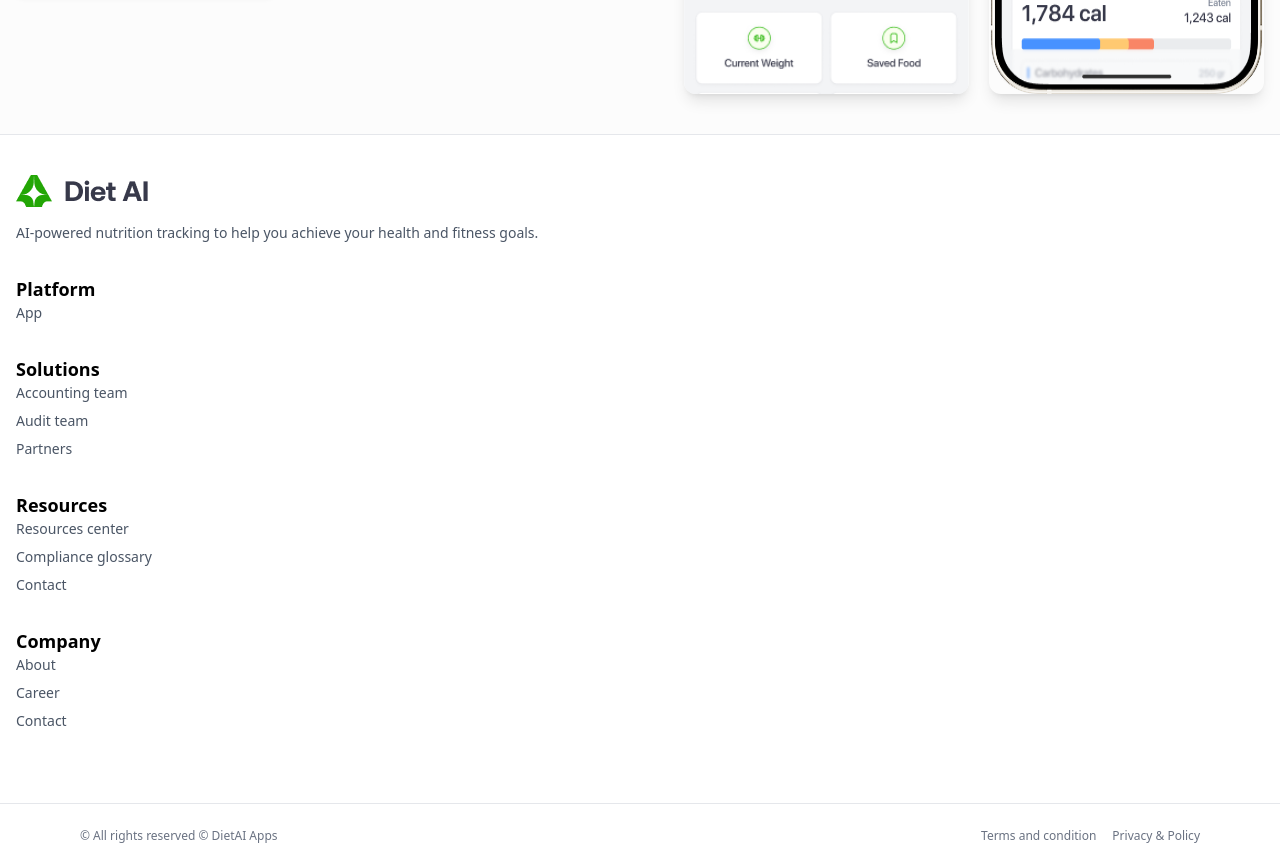
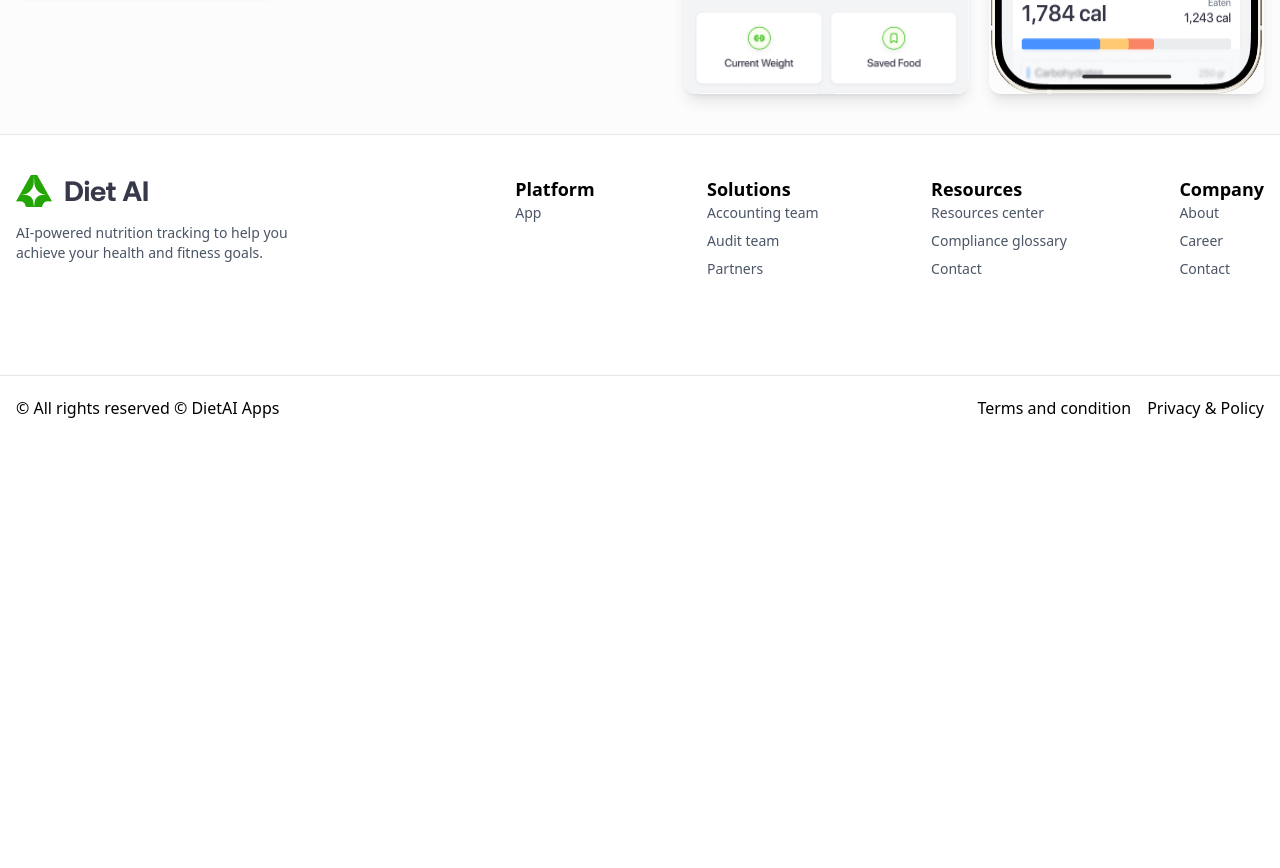
Before and after one commit to xnafi/diet-ai, a Next.js app: page / in a window 1280 px wide. Shown: the part 3000-3868 px from the top of the page. After the commit the page ends 3440 px from the top, so only its background shows below. Built offline with nearby package versions, Linux system fonts and the light colour scheme.

Commit message:
footer done

```diff
--- a/src/components/TrackNutrition/TrackNutrition.jsx
+++ b/src/components/TrackNutrition/TrackNutrition.jsx
@@ -33,7 +33,6 @@ export default function TrackNutrition() {
         </p>
       </div>
 
-      {/* Grid Layout */}
       {/* Grid Layout */}
       <div className="grid md:grid-cols-2 gap-6">
         {/* Photo Recognition */}
--- a/src/components/shared/Footer.jsx
+++ b/src/components/shared/Footer.jsx
@@ -5,12 +5,12 @@ import Link from "next/link";
 export default function Footer() {
   return (
     <footer className="bg-white border-t border-gray-200">
-      <div className="container grid gap-8 text-sm">
+      <div className="container grid md:flex justify-between gap-8 text-sm">
         {/* Logo + Intro */}
-        <div className="md:col-span-1 space-y-4">
+        <div className="md:col-span-1 space-y-4 max-w-sm">
           <div className="flex items-center gap-2">
             {/* Logo */}
-            <Link href="/">
+            <Link href="/" className="paraText cursor-pointer" nk href="/">
               <Image
                 src={logo}
                 width={137}
@@ -21,54 +21,56 @@ export default function Footer() {
             </Link>
           </div>
           <p className="text-gray-600 text-sm">
-            AI-powered nutrition tracking to help you achieve your health and
-            fitness goals.
+            AI-powered nutrition tracking to help you <br /> achieve your health
+            and fitness goals.
           </p>
         </div>
 
         {/* Links */}
+        <div className="flex justify-between w-[60%] flex-col md:flex-row space-y-6 md:space-y-6">
           <div>
             <h4 className="text-lg font-semibold">Platform</h4>
             <ul className="space-y-2 text-gray-600">
-            <li>App</li>
+              <li className="paraText cursor-pointer">App</li>
             </ul>
           </div>
 
           <div>
             <h4 className="text-lg font-semibold">Solutions</h4>
             <ul className="space-y-2 text-gray-600">
-            <li>Accounting team</li>
-            <li>Audit team</li>
-            <li>Partners</li>
+              <li className="paraText cursor-pointer">Accounting team</li>
+              <li className="paraText cursor-pointer">Audit team</li>
+              <li className="paraText cursor-pointer">Partners</li>
             </ul>
           </div>
 
           <div>
             <h4 className="text-lg font-semibold">Resources</h4>
             <ul className="space-y-2 text-gray-600">
-            <li>Resources center</li>
-            <li>Compliance glossary</li>
-            <li>Contact</li>
+              <li className="paraText cursor-pointer">Resources center</li>
+              <li className="paraText cursor-pointer">Compliance glossary</li>
+              <li className="paraText cursor-pointer">Contact</li>
             </ul>
           </div>
 
           <div>
             <h4 className="text-lg font-semibold">Company</h4>
             <ul className="space-y-2 text-gray-600">
-            <li>About</li>
-            <li>Career</li>
-            <li>Contact</li>
+              <li className="paraText cursor-pointer">About</li>
+              <li className="paraText cursor-pointer">Career</li>
+              <li className="paraText cursor-pointer">Contact</li>
             </ul>
+          </div>
         </div>
       </div>
 
       {/* Bottom Bar */}
       <div className="border-t border-gray-200 mt-8">
-        <div className="max-w-6xl mx-auto px-4 py-6 flex flex-col md:flex-row justify-between items-center text-xs text-gray-500">
-          <p>© All rights reserved © DietAI Apps</p>
+        <div className="container !py-5 flex flex-col md:flex-row justify-between items-center paraText">
+          <p className="paraText">© All rights reserved © DietAI Apps</p>
           <div className="flex gap-4 mt-2 md:mt-0">
-            <a href="#">Terms and condition</a>
-            <a href="#">Privacy & Policy</a>
+            <span>Terms and condition</span>
+            <span>Privacy & Policy</span>
           </div>
         </div>
       </div>
```
Lines whose indentation alone changed are shown as unchanged.
